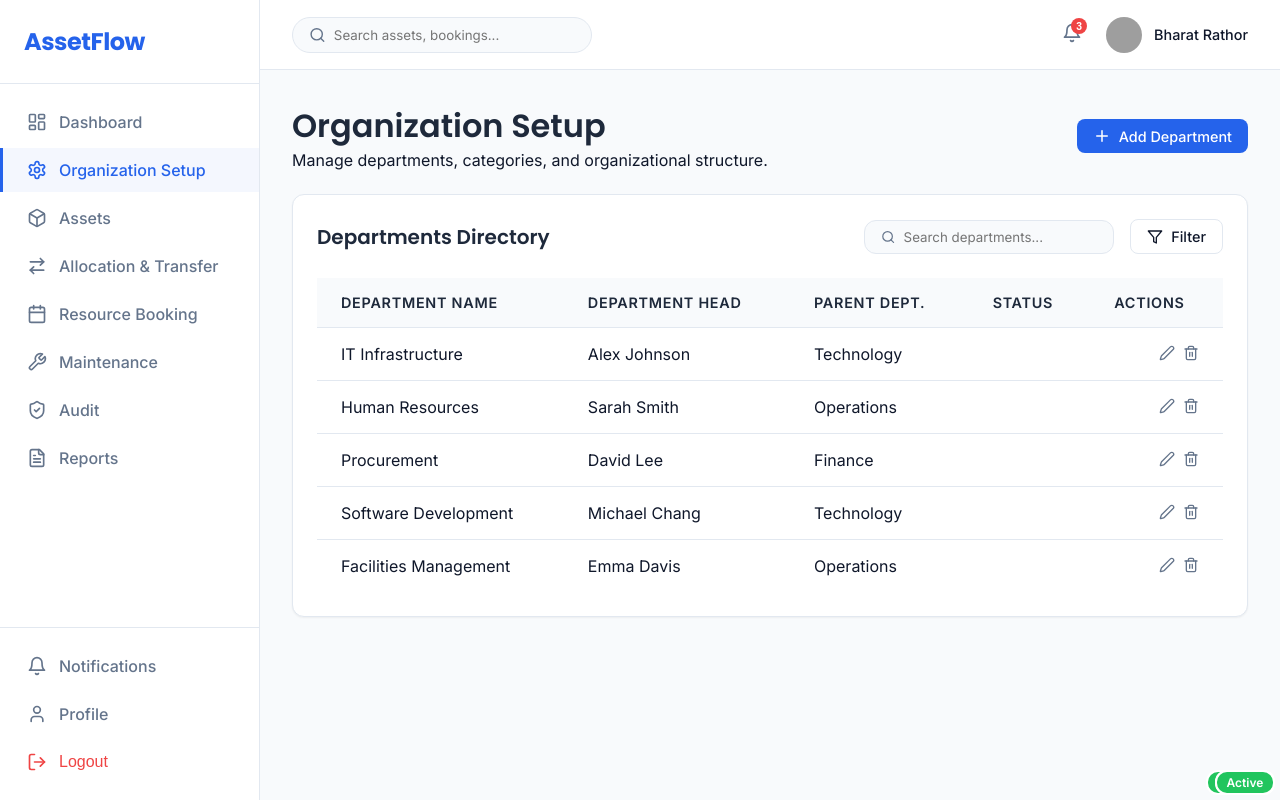
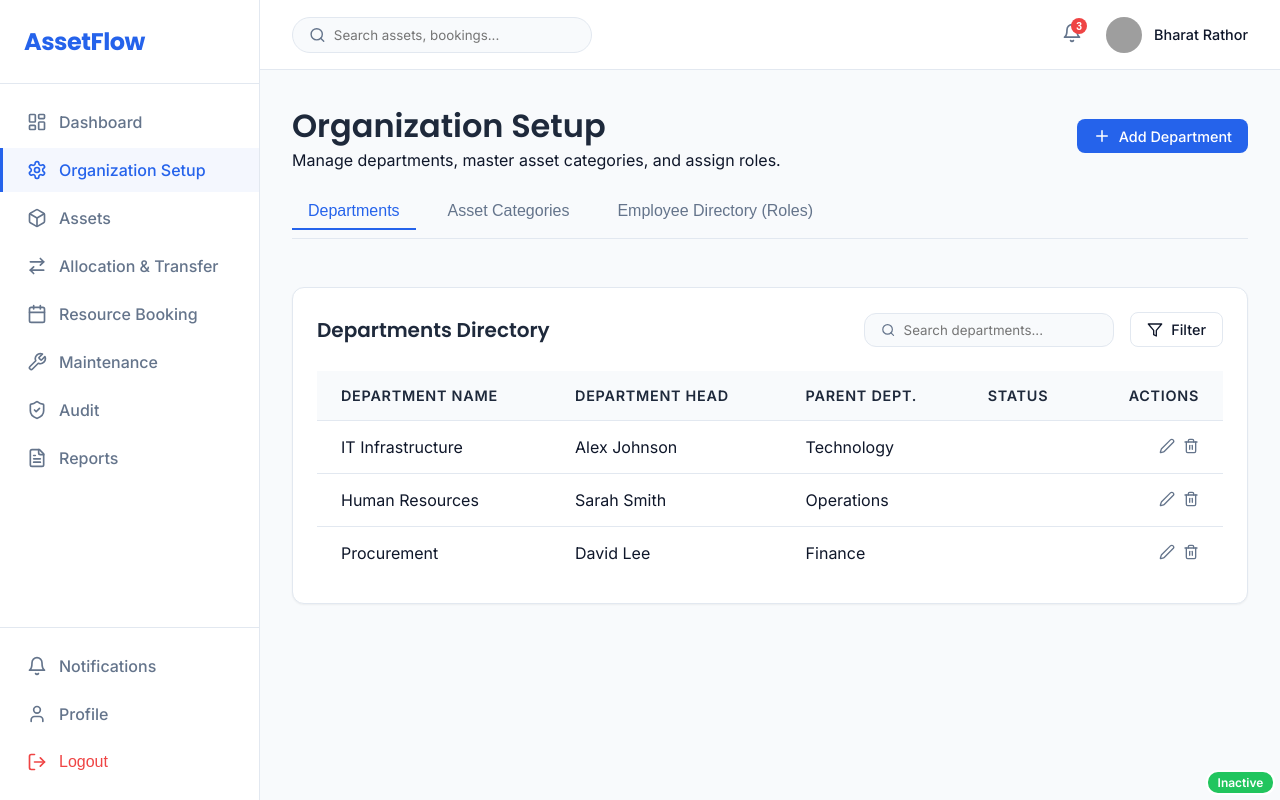
Before and after one commit to DevanshAdhia/AssetFlow-Problem-Statement, a React (Vite) app in the folder frontend/: page /setup in a window 1280 px wide. Built offline with nearby package versions, Linux system fonts and the light colour scheme; grey boxes are pictures that could not be loaded.

Commit message:
UI: Complete Admin Workflow requirements with Master Data tabs, Role Assignments, and Audit Cycle Creation

```diff
--- a/frontend/src/pages/Audit/Audit.css
+++ b/frontend/src/pages/Audit/Audit.css
@@ -168,3 +168,63 @@
     width: 100%;
   }
 }
+
+/* Modal Styles */
+.modal-overlay {
+  position: fixed;
+  top: 0;
+  left: 0;
+  right: 0;
+  bottom: 0;
+  background-color: rgba(0, 0, 0, 0.5);
+  display: flex;
+  align-items: center;
+  justify-content: center;
+  z-index: 1000;
+  animation: fadeIn 0.2s ease-out;
+}
+
+@keyframes fadeIn {
+  from { opacity: 0; }
+  to { opacity: 1; }
+}
+
+.modal-content {
+  background-color: var(--surface);
+  padding: 1.5rem;
+  border-radius: var(--radius);
+  width: 100%;
+  max-width: 500px;
+  box-shadow: var(--shadow-lg);
+  border: 1px solid var(--border);
+  animation: slideUp 0.2s ease-out;
+}
+
+@keyframes slideUp {
+  from { opacity: 0; transform: translateY(20px); }
+  to { opacity: 1; transform: translateY(0); }
+}
+
+.modal-header {
+  display: flex;
+  justify-content: space-between;
+  align-items: center;
+  margin-bottom: 1.5rem;
+}
+
+.modal-header h2 {
+  margin: 0;
+  font-size: 1.25rem;
+}
+
+.close-btn {
+  background: none;
+  border: none;
+  font-size: 1.5rem;
+  cursor: pointer;
+  color: var(--text-muted);
+}
+
+.close-btn:hover {
+  color: var(--text-main);
+}
--- a/frontend/src/pages/OrganizationSetup/OrganizationSetup.css
+++ b/frontend/src/pages/OrganizationSetup/OrganizationSetup.css
@@ -94,6 +94,61 @@
 
   .filter-btn {
     width: 100%;
-    justify-content: center;
   }
 }
+
+.text-right {
+  text-align: right;
+}
+
+/* Tabs */
+.setup-tabs {
+  display: flex;
+  gap: 1rem;
+  border-bottom: 1px solid var(--border);
+  padding-bottom: 0.5rem;
+  margin-bottom: 1.5rem;
+  overflow-x: auto;
+}
+
+.setup-tabs .tab-btn {
+  background: none;
+  border: none;
+  font-size: 1rem;
+  font-weight: 500;
+  color: var(--text-muted);
+  padding: 0.5rem 1rem;
+  cursor: pointer;
+  border-bottom: 2px solid transparent;
+  transition: var(--transition);
+  white-space: nowrap;
+}
+
+.setup-tabs .tab-btn.active {
+  color: var(--primary);
+  border-bottom-color: var(--primary);
+}
+
+.setup-tabs .tab-btn:hover {
+  color: var(--primary);
+}
+
+/* Roles */
+.role-badge {
+  display: inline-flex;
+  align-items: center;
+  padding: 0.25rem 0.6rem;
+  font-size: 0.8rem;
+  font-weight: 500;
+  border-radius: 12px;
+  border: 1px solid;
+}
+
+.bg-gray {
+  background-color: var(--bg-color);
+  color: var(--text-muted);
+  border-color: var(--border);
+}
+
+.mr-1 { margin-right: 0.25rem; }
+.inline-block { display: inline-block; }
--- a/frontend/src/pages/OrganizationSetup/OrganizationSetup.jsx
+++ b/frontend/src/pages/OrganizationSetup/OrganizationSetup.jsx
@@ -1,14 +1,26 @@
 import React, { useState } from 'react';
-import { Plus, Edit2, Trash2, Search, Filter } from 'lucide-react';
+import { Plus, Edit2, Trash2, Search, Filter, Shield, UserCheck } from 'lucide-react';
 import './OrganizationSetup.css';
 
 const OrganizationSetup = () => {
-  const [departments, setDepartments] = useState([
+  const [activeTab, setActiveTab] = useState('departments');
+
+  const [departments] = useState([
     { id: 1, name: 'IT Infrastructure', head: 'Alex Johnson', parent: 'Technology', status: 'Active' },
     { id: 2, name: 'Human Resources', head: 'Sarah Smith', parent: 'Operations', status: 'Active' },
-    { id: 3, name: 'Procurement', head: 'David Lee', parent: 'Finance', status: 'Inactive' },
-    { id: 4, name: 'Software Development', head: 'Michael Chang', parent: 'Technology', status: 'Active' },
-    { id: 5, name: 'Facilities Management', head: 'Emma Davis', parent: 'Operations', status: 'Active' }
+    { id: 3, name: 'Procurement', head: 'David Lee', parent: 'Finance', status: 'Inactive' }
+  ]);
+
+  const [categories] = useState([
+    { id: 1, name: 'Electronics', count: 145, description: 'Laptops, Monitors, Phones' },
+    { id: 2, name: 'Furniture', count: 320, description: 'Chairs, Desks, Cabinets' },
+    { id: 3, name: 'Vehicles', count: 12, description: 'Company cars and vans' }
+  ]);
+
+  const [employees] = useState([
+    { id: 1, name: 'Alex Johnson', dept: 'IT Infrastructure', role: 'Department Head', email: 'alex@example.com' },
+    { id: 2, name: 'Mike Ross', dept: 'Legal', role: 'Employee', email: 'mike@example.com' },
+    { id: 3, name: 'Emma Davis', dept: 'Facilities', role: 'Asset Manager', email: 'emma@example.com' }
   ]);
 
   return (
@@ -16,23 +28,38 @@ const OrganizationSetup = () => {
       <div className="setup-header">
         <div>
           <h1 className="page-title">Organization Setup</h1>
-          <p className="page-subtitle">Manage departments, categories, and organizational structure.</p>
+          <p className="page-subtitle">Manage departments, master asset categories, and assign roles.</p>
         </div>
         <div className="header-actions">
           <button className="btn btn-primary">
             <Plus size={18} />
-            <span>Add Department</span>
+            <span>Add {activeTab === 'departments' ? 'Department' : activeTab === 'categories' ? 'Category' : 'Employee'}</span>
           </button>
         </div>
       </div>
 
+      <div className="setup-tabs mb-3">
+        <button className={`tab-btn ${activeTab === 'departments' ? 'active' : ''}`} onClick={() => setActiveTab('departments')}>
+          Departments
+        </button>
+        <button className={`tab-btn ${activeTab === 'categories' ? 'active' : ''}`} onClick={() => setActiveTab('categories')}>
+          Asset Categories
+        </button>
+        <button className={`tab-btn ${activeTab === 'employees' ? 'active' : ''}`} onClick={() => setActiveTab('employees')}>
+          Employee Directory (Roles)
+        </button>
+      </div>
+
       <div className="card setup-card">
         <div className="card-header filters-header">
-          <h2 className="card-title">Departments Directory</h2>
+          <h2 className="card-title">
+            {activeTab === 'departments' ? 'Departments Directory' :
+             activeTab === 'categories' ? 'Master Asset Categories' : 'Employee Role Assignment'}
+          </h2>
           <div className="filters">
             <div className="search-box">
               <Search size={16} />
-              <input type="text" placeholder="Search departments..." />
+              <input type="text" placeholder={`Search ${activeTab}...`} />
             </div>
             <button className="btn btn-outline filter-btn">
               <Filter size={16} />
@@ -42,6 +69,7 @@ const OrganizationSetup = () => {
         </div>
 
         <div className="table-container">
+          {activeTab === 'departments' && (
             <table className="data-table">
               <thead>
                 <tr>
@@ -65,18 +93,80 @@ const OrganizationSetup = () => {
                     </td>
                     <td className="text-right">
                       <div className="action-buttons">
-                      <button className="icon-btn edit-btn" title="Edit Department">
-                        <Edit2 size={16} />
-                      </button>
-                      <button className="icon-btn delete-btn" title="Delete">
-                        <Trash2 size={16} />
-                      </button>
+                        <button className="icon-btn edit-btn" title="Edit"><Edit2 size={16} /></button>
+                        <button className="icon-btn delete-btn" title="Delete"><Trash2 size={16} /></button>
                       </div>
                     </td>
                   </tr>
                 ))}
               </tbody>
             </table>
+          )}
+
+          {activeTab === 'categories' && (
+            <table className="data-table">
+              <thead>
+                <tr>
+                  <th>Category Name</th>
+                  <th>Description</th>
+                  <th>Total Assets</th>
+                  <th className="text-right">Actions</th>
+                </tr>
+              </thead>
+              <tbody>
+                {categories.map((cat) => (
+                  <tr key={cat.id}>
+                    <td className="fw-medium text-primary">{cat.name}</td>
+                    <td>{cat.description}</td>
+                    <td>{cat.count} items</td>
+                    <td className="text-right">
+                      <div className="action-buttons">
+                        <button className="icon-btn edit-btn" title="Edit"><Edit2 size={16} /></button>
+                        <button className="icon-btn delete-btn" title="Delete"><Trash2 size={16} /></button>
+                      </div>
+                    </td>
+                  </tr>
+                ))}
+              </tbody>
+            </table>
+          )}
+
+          {activeTab === 'employees' && (
+            <table className="data-table">
+              <thead>
+                <tr>
+                  <th>Employee Name</th>
+                  <th>Email</th>
+                  <th>Department</th>
+                  <th>System Role</th>
+                  <th className="text-right">Assign Role</th>
+                </tr>
+              </thead>
+              <tbody>
+                {employees.map((emp) => (
+                  <tr key={emp.id}>
+                    <td className="fw-medium">{emp.name}</td>
+                    <td className="text-muted">{emp.email}</td>
+                    <td>{emp.dept}</td>
+                    <td>
+                      <span className={`role-badge ${emp.role === 'Employee' ? 'bg-gray' : 'bg-primary-light text-primary border-primary'}`}>
+                        {emp.role === 'Employee' ? <UserCheck size={14} className="mr-1 inline-block" /> : <Shield size={14} className="mr-1 inline-block" />}
+                        {emp.role}
+                      </span>
+                    </td>
+                    <td className="text-right">
+                      <select className="form-control" defaultValue={emp.role} style={{ width: '160px', display: 'inline-block', padding: '0.25rem' }}>
+                        <option value="Employee">Employee</option>
+                        <option value="Asset Manager">Asset Manager</option>
+                        <option value="Department Head">Department Head</option>
+                        <option value="Admin">Admin</option>
+                      </select>
+                    </td>
+                  </tr>
+                ))}
+              </tbody>
+            </table>
+          )}
         </div>
       </div>
     </div>
```
Also changed, not shown: frontend/src/pages/Audit/Audit.jsx (+41 -2 lines). Lines whose indentation alone changed are shown as unchanged.
